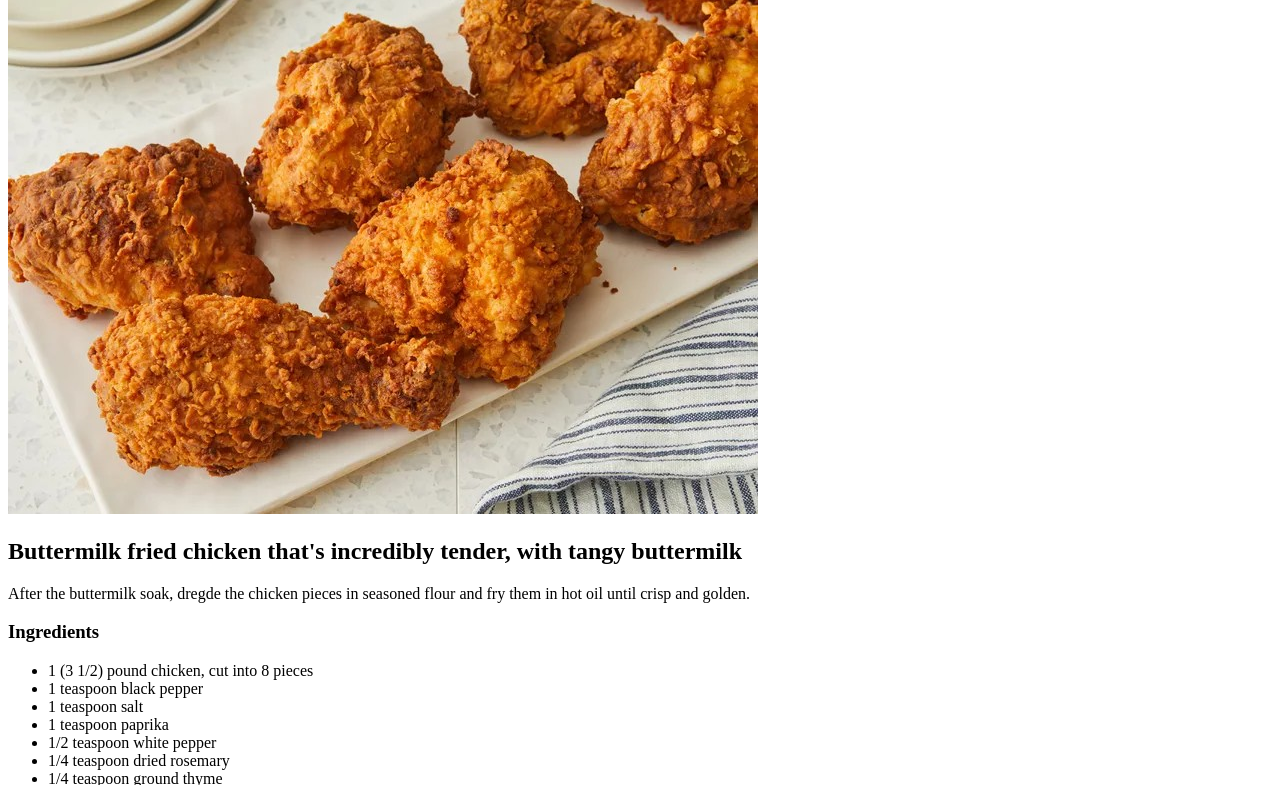
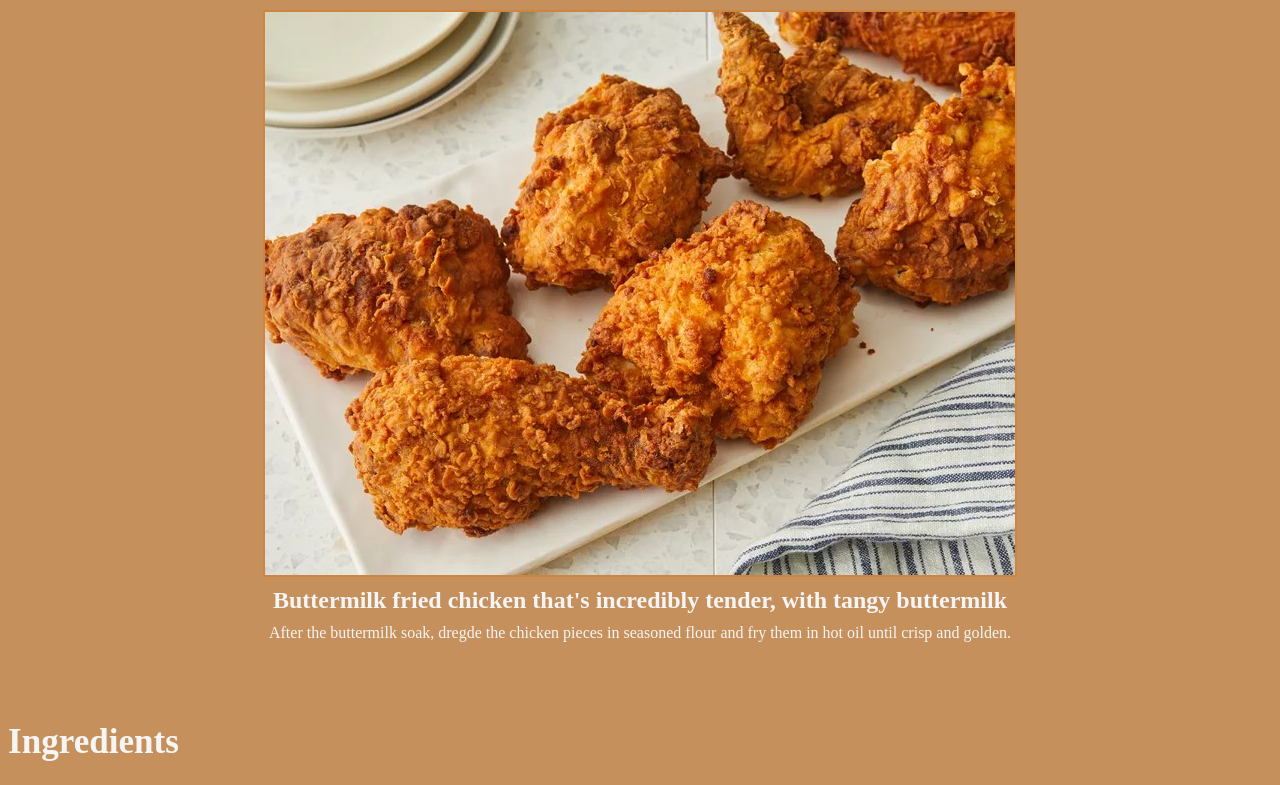
Before and after one commit to mthokozisisipho/odin-recipes, a plain HTML site: page recipes/buttermilk-fried-chicken.html in a window 1280 px wide. Shown: the part 129-914 px from the top of the page. Drawn offline with Linux system fonts and the light colour scheme.

Commit message:
Link to the updated stylesheet

```diff
--- a/recipes/buttermilk-fried-chicken.html
+++ b/recipes/buttermilk-fried-chicken.html
@@ -4,7 +4,7 @@
     <head>
         <meta charset="UTF-8">
         <title>Buttermilk Fried Chicken</title>
-        <link rel="stylesheet" href="../recipes/buttermilk-fried-chicken.css">
+        <link rel="stylesheet" href="../recipes/style.css">
     </head>
 
     <body>
```
